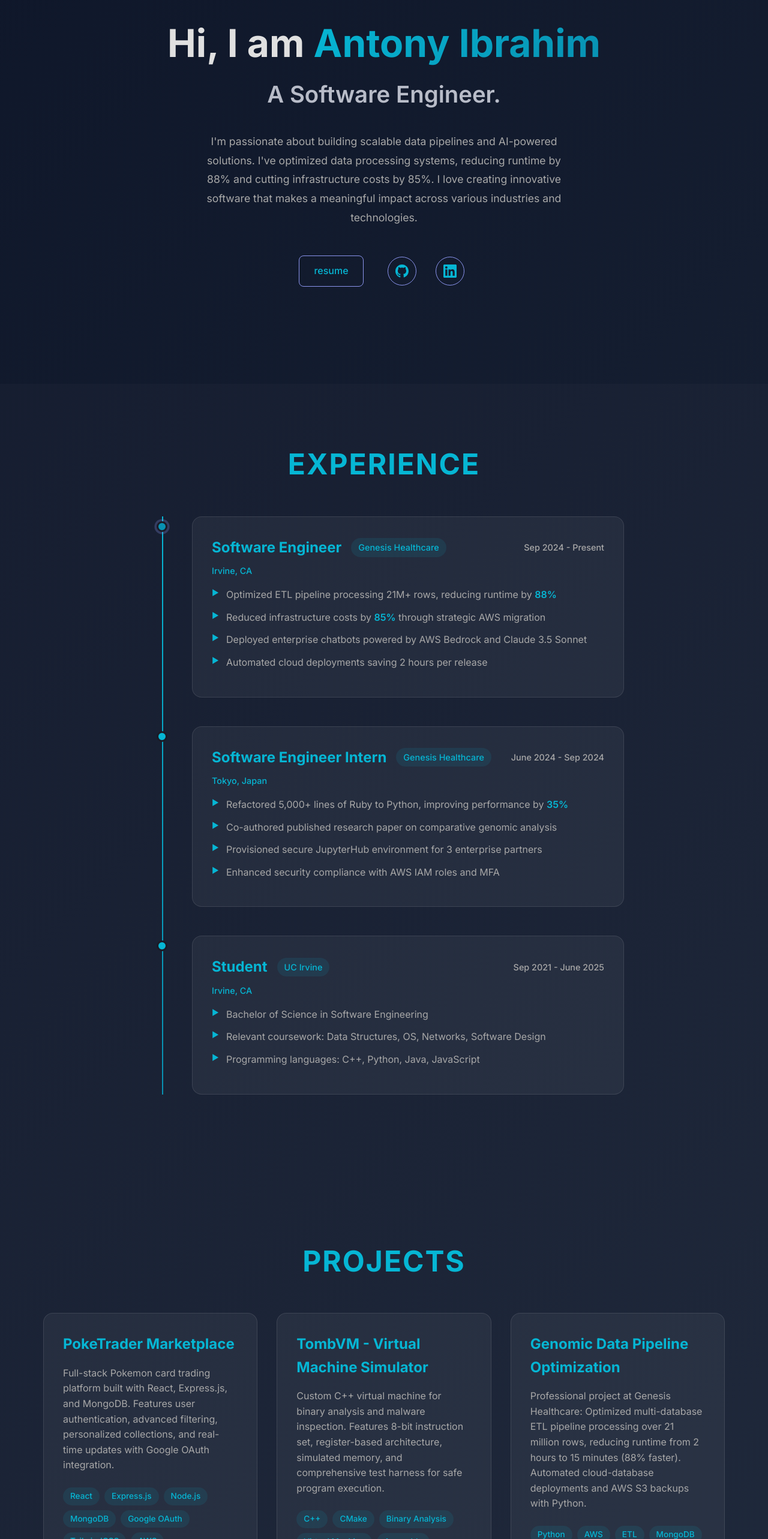
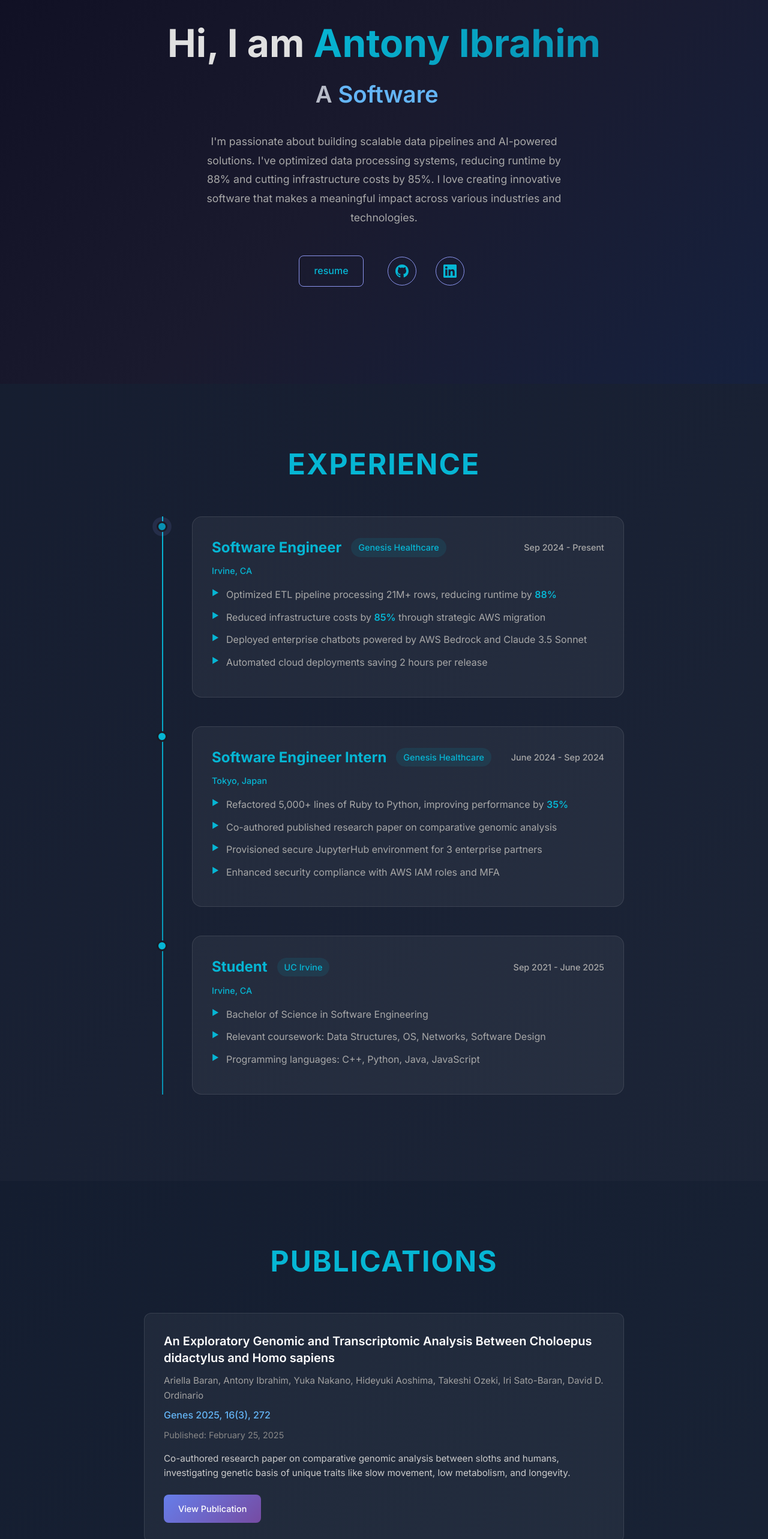
Before and after one commit to AntonyI1/antony-portfolio-website, a React (Vite) app: page / in a window 1280 px wide. Shown: the part 160-2726 px from the top of the page at 60% size. Built offline with nearby package versions, Linux system fonts and the light colour scheme.

Commit message:
Updated design, updated resume/skills, added publication

```diff
--- a/src/react-app/App.css
+++ b/src/react-app/App.css
@@ -138,21 +138,46 @@
   justify-content: center;
   text-align: center;
   padding: 6rem 0 4rem;
+  position: relative;
+  overflow: hidden;
 }
+
+.app.dark .hero {
+  background: linear-gradient(135deg, #0f0f23 0%, #1a1a2e 50%, #16213e 100%);
+}
+
+.app.light .hero {
+  background: linear-gradient(135deg, #f8f9fa 0%, #e9ecef 50%, #dee2e6 100%);
+}
+
 
 .hero-title {
   font-size: clamp(2.5rem, 5vw, 4rem);
   font-weight: 700;
   margin-bottom: 1rem;
   line-height: 1.2;
+  position: relative;
+  z-index: 2;
 }
 
 .highlight {
-  color: #06b6d4;
   background: linear-gradient(135deg, #06b6d4 0%, #0891b2 100%);
   -webkit-background-clip: text;
   -webkit-text-fill-color: transparent;
   background-clip: text;
+  animation: shimmer 2s ease-in-out infinite;
+}
+
+.app.light .highlight {
+  background: linear-gradient(135deg, #1976d2 0%, #1565c0 100%);
+  -webkit-background-clip: text;
+  -webkit-text-fill-color: transparent;
+  background-clip: text;
+}
+
+@keyframes shimmer {
+  0% { background-position: -200% center; }
+  100% { background-position: 200% center; }
 }
 
 .hero-subtitle {
@@ -160,10 +185,35 @@
   font-weight: 600;
   margin-bottom: 2rem;
   color: #b8bcc8;
+  position: relative;
+  z-index: 2;
 }
 
 .app.light .hero-subtitle {
   color: #6c757d;
+}
+
+.typing-text {
+  color: #64b5f6;
+  font-weight: 600;
+}
+
+.app.light .typing-text {
+  color: #1976d2;
+}
+
+.cursor {
+  animation: blink 1s infinite;
+  color: #64b5f6;
+}
+
+.app.light .cursor {
+  color: #1976d2;
+}
+
+@keyframes blink {
+  0%, 50% { opacity: 1; }
+  51%, 100% { opacity: 0; }
 }
 
 .hero-description {
@@ -172,10 +222,36 @@
   margin: 0 auto 3rem;
   color: #a8a8a8;
   line-height: 1.8;
+  position: relative;
+  z-index: 2;
 }
 
 .app.light .hero-description {
   color: #495057;
+}
+
+
+/* Mouse follower effect */
+.mouse-follower {
+  position: fixed;
+  width: 20px;
+  height: 20px;
+  background: radial-gradient(circle, rgba(100, 181, 246, 0.3) 0%, transparent 70%);
+  border-radius: 50%;
+  pointer-events: none;
+  z-index: 1000;
+  transition: all 0.1s ease;
+  mix-blend-mode: screen;
+}
+
+.app.light .mouse-follower {
+  background: radial-gradient(circle, rgba(25, 118, 210, 0.3) 0%, transparent 70%);
+}
+
+@media (max-width: 768px) {
+  .mouse-follower {
+    display: none;
+  }
 }
 
 /* Buttons */
@@ -610,14 +686,122 @@
 }
 
 /* Contact Section */
+.publications {
+  padding: 6rem 0;
+}
+
+.publications-list {
+  max-width: 800px;
+  margin: 0 auto;
+}
+
+.publication-card {
+  background: rgba(255, 255, 255, 0.05);
+  border-radius: 12px;
+  padding: 2rem;
+  margin-bottom: 2rem;
+  border: 1px solid rgba(255, 255, 255, 0.1);
+  transition: all 0.3s ease;
+  opacity: 0;
+  transform: translateY(30px);
+  animation: fadeInUp 0.6s ease forwards;
+}
+
+.app.light .publication-card {
+  background: rgba(0, 0, 0, 0.05);
+  border: 1px solid rgba(0, 0, 0, 0.1);
+}
+
+.publication-card:hover {
+  transform: translateY(-5px);
+  box-shadow: 0 10px 30px rgba(0, 0, 0, 0.2);
+}
+
+.app.light .publication-card:hover {
+  box-shadow: 0 10px 30px rgba(0, 0, 0, 0.1);
+}
+
+.publication-title {
+  font-size: 1.25rem;
+  font-weight: 600;
+  margin-bottom: 0.75rem;
+  color: #ffffff;
+  line-height: 1.4;
+}
+
+.app.light .publication-title {
+  color: #2c3e50;
+}
+
+.publication-authors {
+  font-size: 0.95rem;
+  color: #a0a0a0;
+  margin-bottom: 0.5rem;
+  font-style: italic;
+}
+
+.app.light .publication-authors {
+  color: #6c757d;
+}
+
+.publication-journal {
+  font-size: 1rem;
+  font-weight: 500;
+  color: #64b5f6;
+  margin-bottom: 0.5rem;
+}
+
+.publication-date {
+  font-size: 0.9rem;
+  color: #888;
+  margin-bottom: 1rem;
+}
+
+.app.light .publication-date {
+  color: #6c757d;
+}
+
+.publication-description {
+  font-size: 0.95rem;
+  line-height: 1.6;
+  color: #cccccc;
+  margin-bottom: 1.5rem;
+}
+
+.app.light .publication-description {
+  color: #495057;
+}
+
+.publication-link {
+  display: inline-block;
+  background: linear-gradient(135deg, #667eea 0%, #764ba2 100%);
+  color: white;
+  padding: 0.75rem 1.5rem;
+  border-radius: 8px;
+  text-decoration: none;
+  font-weight: 500;
+  transition: all 0.3s ease;
+  font-size: 0.9rem;
+}
+
+.publication-link:hover {
+  transform: translateY(-2px);
+  box-shadow: 0 5px 15px rgba(102, 126, 234, 0.4);
+}
+
 .contact {
   padding: 6rem 0;
-  background: rgba(255, 255, 255, 0.02);
+  background: rgba(255, 255, 255, 0.05);
   text-align: center;
+  min-height: 50vh;
+  display: flex;
+  align-items: center;
+  border-top: 1px solid rgba(255, 255, 255, 0.1);
 }
 
 .app.light .contact {
-  background: rgba(0, 0, 0, 0.02);
+  background: rgba(0, 0, 0, 0.05);
+  border-top: 1px solid rgba(0, 0, 0, 0.1);
 }
 
 /* Responsive Design */
@@ -739,6 +923,84 @@
   }
 }
 
+@keyframes slideInFromLeft {
+  from {
+    opacity: 0;
+    transform: translateX(-50px);
+  }
+  to {
+    opacity: 1;
+    transform: translateX(0);
+  }
+}
+
+@keyframes slideInFromRight {
+  from {
+    opacity: 0;
+    transform: translateX(50px);
+  }
+  to {
+    opacity: 1;
+    transform: translateX(0);
+  }
+}
+
+@keyframes scaleIn {
+  from {
+    opacity: 0;
+    transform: scale(0.9);
+  }
+  to {
+    opacity: 1;
+    transform: scale(1);
+  }
+}
+
+/* Scroll reveal animations */
+.fade-in {
+  opacity: 0;
+  transform: translateY(30px);
+  transition: all 0.6s ease;
+}
+
+.fade-in.visible {
+  opacity: 1;
+  transform: translateY(0);
+}
+
+.slide-in-left {
+  opacity: 0;
+  transform: translateX(-50px);
+  transition: all 0.6s ease;
+}
+
+.slide-in-left.visible {
+  opacity: 1;
+  transform: translateX(0);
+}
+
+.slide-in-right {
+  opacity: 0;
+  transform: translateX(50px);
+  transition: all 0.6s ease;
+}
+
+.slide-in-right.visible {
+  opacity: 1;
+  transform: translateX(0);
+}
+
+.scale-in {
+  opacity: 0;
+  transform: scale(0.9);
+  transition: all 0.6s ease;
+}
+
+.scale-in.visible {
+  opacity: 1;
+  transform: scale(1);
+}
+
 .hero-title,
 .hero-subtitle,
 .hero-description {
--- a/src/react-app/App.tsx
+++ b/src/react-app/App.tsx
@@ -4,26 +4,96 @@
 function App() {
   const [isDarkMode, setIsDarkMode] = useState(true);
   const [activeSection, setActiveSection] = useState("home");
+  const [typedText, setTypedText] = useState("");
+  const [currentTextIndex, setCurrentTextIndex] = useState(0);
+  const [isDeleting, setIsDeleting] = useState(false);
+  const [mousePosition, setMousePosition] = useState({ x: 0, y: 0 });
+
+  const texts = [
+    "Software Engineer",
+    "Full-Stack Developer",
+    "Data Pipeline Engineer",
+    "AI Applications Developer",
+    "Cloud Solutions Builder"
+  ];
+
+  useEffect(() => {
+    const handleMouseMove = (e: MouseEvent) => {
+      setMousePosition({ x: e.clientX, y: e.clientY });
+    };
+
+    window.addEventListener('mousemove', handleMouseMove);
+    return () => window.removeEventListener('mousemove', handleMouseMove);
+  }, []);
+
+  useEffect(() => {
+    const typeText = () => {
+      const current = texts[currentTextIndex];
+
+      if (isDeleting) {
+        setTypedText(current.substring(0, typedText.length - 1));
+        if (typedText === '') {
+          setIsDeleting(false);
+          setCurrentTextIndex((prev) => (prev + 1) % texts.length);
+        }
+      } else {
+        setTypedText(current.substring(0, typedText.length + 1));
+        if (typedText === current) {
+          setTimeout(() => setIsDeleting(true), 2000);
+        }
+      }
+    };
+
+    const timer = setTimeout(typeText, isDeleting ? 50 : 100);
+    return () => clearTimeout(timer);
+  }, [typedText, isDeleting, currentTextIndex, texts]);
 
   useEffect(() => {
     // Smooth scrolling for navigation
     const handleScroll = () => {
-      const sections = ['home', 'experience', 'projects', 'skills', 'contact'];
-      const scrollPosition = window.scrollY + 100;
+      const sections = ['home', 'experience', 'publications', 'projects', 'skills', 'contact'];
+      const scrollPosition = window.scrollY + 200; // Increased offset for better detection
+      const documentHeight = document.documentElement.scrollHeight;
+      const windowHeight = window.innerHeight;
 
-      for (const section of sections) {
+      // If we're at the very bottom of the page, highlight contact
+      if (scrollPosition + windowHeight >= documentHeight - 100) {
+        setActiveSection('contact');
+        return;
+      }
+
+      // Find the current section by checking which section is most visible
+      let currentSection = 'home';
+      for (let i = sections.length - 1; i >= 0; i--) {
+        const section = sections[i];
         const element = document.getElementById(section);
         if (element) {
-          const { offsetTop, offsetHeight } = element;
-          if (scrollPosition >= offsetTop && scrollPosition < offsetTop + offsetHeight) {
-            setActiveSection(section);
+          const { offsetTop } = element;
+
+          // If we've scrolled past the start of this section
+          if (scrollPosition >= offsetTop - 100) {
+            currentSection = section;
             break;
           }
         }
       }
+
+      setActiveSection(currentSection);
+
+      // Scroll reveal animations
+      const animatedElements = document.querySelectorAll('.fade-in, .slide-in-left, .slide-in-right, .scale-in');
+      animatedElements.forEach((element) => {
+        const elementTop = element.getBoundingClientRect().top;
+        const elementVisible = 150;
+
+        if (elementTop < window.innerHeight - elementVisible) {
+          element.classList.add('visible');
+        }
+      });
     };
 
     window.addEventListener('scroll', handleScroll);
+    handleScroll(); // Run once on mount
     return () => window.removeEventListener('scroll', handleScroll);
   }, []);
 
@@ -58,30 +128,33 @@
     }
   ];
 
+  const publications = [
+    {
+      title: "An Exploratory Genomic and Transcriptomic Analysis Between Choloepus didactylus and Homo sapiens",
+      authors: "Ariella Baran, Antony Ibrahim, Yuka Nakano, Hideyuki Aoshima, Takeshi Ozeki, Iri Sato-Baran, David D. Ordinario",
+      journal: "Genes 2025, 16(3), 272",
+      doi: "https://doi.org/10.3390/genes16030272",
+      published: "February 25, 2025",
+      description: "Co-authored research paper on comparative genomic analysis between sloths and humans, investigating genetic basis of unique traits like slow movement, low metabolism, and longevity."
+    }
+  ];
+
   const skillCategories = [
     {
-      title: "Programming Languages",
-      skills: ["Python", "JavaScript", "C++", "TypeScript", "C#", "HTML/CSS", "Java", "SQL"]
+      title: "Languages",
+      skills: ["C++", "Python", "C#", "Java", "JavaScript", "TypeScript", "SQL", "HTML", "CSS", "TailwindCSS", "MySQL", "PostgreSQL"]
     },
     {
-      title: "Frameworks & Libraries",
-      skills: [".NET", "Vue", "React", "Node.js", "Express.js", "TailwindCSS", "Pandas", "NumPy"]
+      title: "Technologies",
+      skills: ["AWS", ".NET", "Vue", "Angular", "Linux", "Git", "React", "Node.js", "Express.js", "Amazon Aurora", "MongoDB", "RESTful API"]
     },
     {
-      title: "Cloud Services",
-      skills: ["AWS", "EC2", "S3", "Lambda", "Bedrock", "IAM"]
+      title: "Developer Tools",
+      skills: ["VS Code", "Visual Studio", "JupyterHub", "Metabase", "Docker", "Apache Airflow"]
     },
     {
-      title: "DevOps & Tools",
-      skills: ["Docker", "CI/CD", "Git", "Linux", "Apache Airflow", "JupyterHub"]
-    },
-    {
-      title: "Databases",
-      skills: ["MongoDB", "DynamomDB", "PostgreSQL", "MySQL", "Sqlite", "Amazon Aurora"]
-    },
-    {
-      title: "Specializations",
-      skills: ["Backend", "Data Analysis", "RESTful APIs", "Binary Analysis", "System Design", "Agile Development"]
+      title: "Libraries",
+      skills: ["Pandas", "NumPy", "TensorFlow", "Scikit-learn", "Matplotlib", "SciPy"]
     }
   ];
 
@@ -105,6 +178,12 @@
               onClick={() => scrollToSection('experience')}
             >
               experience
+            </button>
+            <button
+              className={`nav-link ${activeSection === 'publications' ? 'active' : ''}`}
+              onClick={() => scrollToSection('publications')}
+            >
+              publications
             </button>
             <button
               className={`nav-link ${activeSection === 'projects' ? 'active' : ''}`}
@@ -137,11 +216,20 @@
 
       {/* Hero Section */}
       <section id="home" className="hero">
+        <div
+          className="mouse-follower"
+          style={{
+            left: mousePosition.x - 10,
+            top: mousePosition.y - 10,
+          }}
+        ></div>
         <div className="container">
           <h1 className="hero-title">
             Hi, I am <span className="highlight">Antony Ibrahim</span>
           </h1>
-          <h2 className="hero-subtitle">A Software Engineer.</h2>
+          <h2 className="hero-subtitle">
+            A <span className="typing-text">{typedText}</span><span className="cursor">|</span>
+          </h2>
           <p className="hero-description">
             I'm passionate about building scalable data pipelines and AI-powered solutions.
             I've optimized data processing systems, reducing runtime by 88% and cutting
@@ -167,7 +255,7 @@
       </section>
 
       {/* Experience Timeline Section */}
-      <section id="experience" className="experience">
+      <section id="experience" className="experience fade-in">
         <div className="container">
           <h2 className="section-title">EXPERIENCE</h2>
           <div className="timeline">
@@ -227,8 +315,34 @@
         </div>
       </section>
 
+      {/* Publications Section */}
+      <section id="publications" className="publications slide-in-left">
+        <div className="container">
+          <h2 className="section-title">PUBLICATIONS</h2>
+          <div className="publications-list">
+            {publications.map((publication, index) => (
+              <div key={index} className="publication-card">
+                <h3 className="publication-title">{publication.title}</h3>
+                <p className="publication-authors">{publication.authors}</p>
+                <p className="publication-journal">{publication.journal}</p>
+                <p className="publication-date">Published: {publication.published}</p>
+                <p className="publication-description">{publication.description}</p>
+                <a
+                  href={publication.doi}
+                  className="publication-link"
+                  target="_blank"
+                  rel="noopener noreferrer"
+                >
+                  View Publication
+                </a>
+              </div>
+            ))}
+          </div>
+        </div>
+      </section>
+
       {/* Projects Section */}
-      <section id="projects" className="projects">
+      <section id="projects" className="projects slide-in-right">
         <div className="container">
           <h2 className="section-title">PROJECTS</h2>
           <div className="projects-grid">
@@ -266,7 +380,7 @@
       </section>
 
       {/* Skills Section */}
-      <section id="skills" className="skills">
+      <section id="skills" className="skills scale-in">
         <div className="container">
           <h2 className="section-title">SKILLS</h2>
           <div className="skills-container">
@@ -285,7 +399,7 @@
       </section>
 
       {/* Contact Section */}
-      <section id="contact" className="contact">
+      <section id="contact" className="contact fade-in">
         <div className="container">
           <h2 className="section-title">CONTACT</h2>
           <a href="mailto:antonyibrahim0@gmail.com" className="btn btn-primary btn-large">
```
Also changed, not shown: 1 other file (tests, documents, lock files or other folders).
